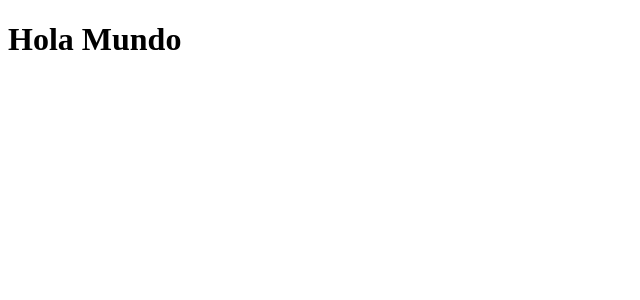
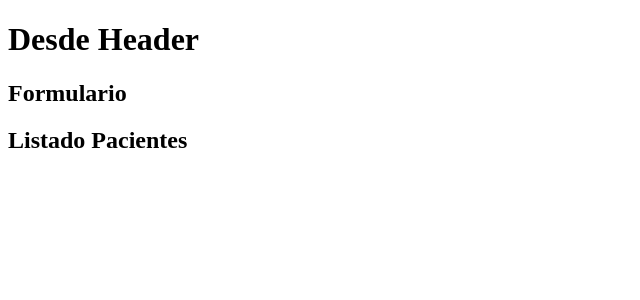
Before and after one commit to jimmy-bustillo/citas-react, a React (Vite) app: page / in a window 1280 px wide. Shown: the top 300 px of the page, without its empty margins (0-640 px from the left). Built offline with nearby package versions, Linux system fonts and the light colour scheme.

Commit message:
Crea los componenetes

```diff
--- a/src/App.jsx
+++ b/src/App.jsx
@@ -1,13 +1,16 @@
-import { useState } from 'react'
+import Formulario from './components/Formulario'
+import Hedaer from './components/Header'
+import ListadoPacientes from './components/ListadoPacientes'
 
 
 function App() {
-  const [count, setCount] = useState(0)
 
   return (
-    <div className="App">
-      <h1>Hola Mundo</h1>
-    </div>
+    <>
+      <Hedaer/>
+      <Formulario/>
+      <ListadoPacientes/>
+    </>
   )
 }
 
--- /dev/null
+++ b/src/components/Formulario.jsx
@@ -0,0 +1,11 @@
+import React from 'react'
+
+const Formulario = () => {
+  return (
+    <div>
+        <h2>Formulario</h2>
+    </div>
+  )
+}
+
+export default Formulario
--- /dev/null
+++ b/src/components/Header.jsx
@@ -0,0 +1,7 @@
+function Hedaer(){
+    return(
+        <h1>Desde Header</h1>
+    )
+}
+
+export default Hedaer;
--- /dev/null
+++ b/src/components/ListadoPacientes.jsx
@@ -0,0 +1,11 @@
+import React from 'react'
+
+const ListadoPacientes = () => {
+  return (
+    <div>
+        <h2>Listado Pacientes</h2>
+    </div>
+  )
+}
+
+export default ListadoPacientes
```
